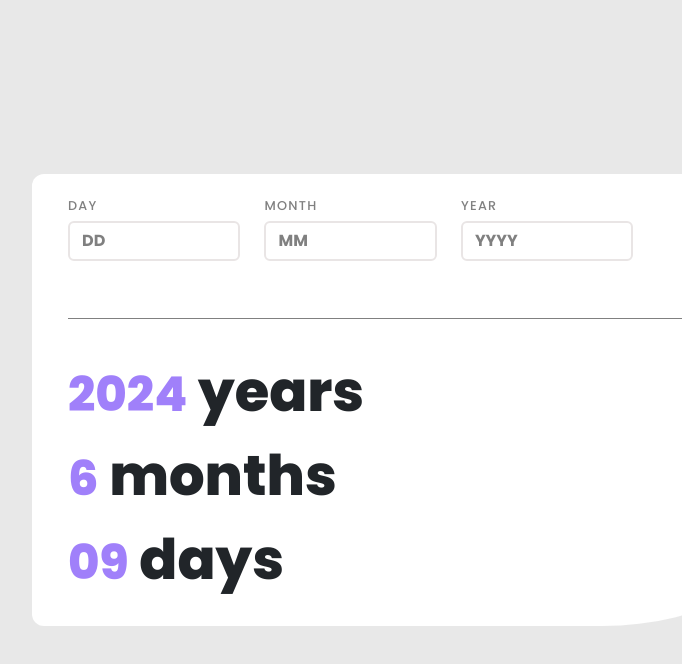
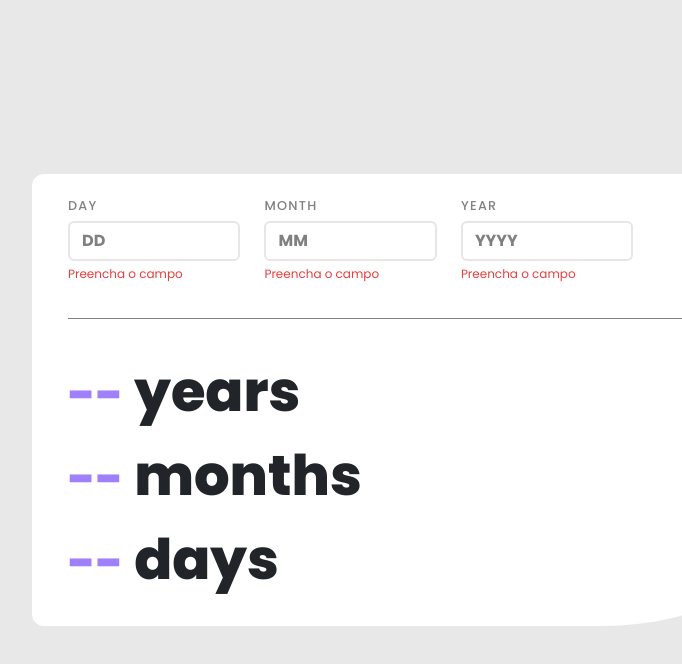
Before and after one commit to Hugodelelis/Age_Calculator, a plain HTML site: page index.html in a window 1280 px wide. Both pictures are taken after a click on the button 949 px from the left and 318 px from the top of the page. Shown: the full height of the page, 228-910 px from the left. Drawn offline with nearby package versions, Linux system fonts and the light colour scheme.

Commit message:
add script verificantions

```diff
--- a/assets/css/style.css
+++ b/assets/css/style.css
@@ -48,9 +48,14 @@ input:-webkit-autofill:active {
     border: 2px solid rgb(160, 128, 250);
 }
 
+.form-control::-webkit-inner-spin-button {
+    display: none;
+}
+
 #my-container #inputs span {
     color: rgb(234, 61, 61);
-    padding: 10px 0 0 2px;
+    padding: 10px 0 0 0;
+    font-size: 0.75em;
 }
 
 #my-container #arrow-container {
--- a/assets/js/script.js
+++ b/assets/js/script.js
@@ -3,7 +3,6 @@ const currentYear = data.getFullYear()
 const currentMonth = data.getMonth() + 1
 const currentDay = data.getDate()
 const yesterday = data.getFullYear()
-console.log(yesterday)
 
 const addZero = (num) => {
     return num < 10 ? `0${num}` : `${num}`
@@ -24,10 +23,68 @@ const results = () => {
     currentMonth > month ? monthResult = (month - currentMonth) * (-1) : monthResult = (month - currentMonth)
     document.querySelector('#result-months').innerHTML = monthResult
 
-    currentDay > day ? dayResult = (day - currentDay) * (-1) : dayResult = (day - currentDay)
+    currentDay > day ? dayResult = (day - currentDay) * (-1) : dayResult = ((day + currentDay) - day)
     document.querySelector('#result-days').innerHTML = addZero(dayResult)
 
-    if (month <= currentMonth && day <= currentDay && year <= currentYear) {
+    if (year == currentYear) document.querySelector('#result-years').innerHTML = addZero(yearResult)
+
+    if (month <= currentMonth && day <= currentDay) {
         document.querySelector('#result-years').innerHTML = addZero(yearResult)
     }
 }
+
+const verify = () => {
+    const day = Number(document.querySelector('#day').value);
+    const month = Number(document.querySelector('#month').value);
+    const year = Number(document.querySelector('#year').value);
+
+    let spanDay = document.querySelector('#spanDay')
+    let spanMonth = document.querySelector('#spanMonth')
+    let spanYear = document.querySelector('#spanYear')
+
+    if (!day) {
+        spanDay.innerHTML = 'Preencha o campo'
+        document.querySelector('#result-days').innerHTML = '--'
+        document.querySelector('#result-months').innerHTML = '--'
+        document.querySelector('#result-years').innerHTML = '--'
+    } else if (1 > day || day > 31) {
+        spanDay.innerHTML = 'Dia inválido'
+        document.querySelector('#result-days').innerHTML = '--'
+        document.querySelector('#result-months').innerHTML = '--'
+        document.querySelector('#result-years').innerHTML = '--'
+        return
+    }
+
+    if (!month) {
+        spanMonth.innerHTML = 'Preencha o campo'
+        document.querySelector('#result-days').innerHTML = '--'
+        document.querySelector('#result-months').innerHTML = '--'
+        document.querySelector('#result-years').innerHTML = '--'
+    } else if (1 > month || month > 12) {
+        spanMonth.innerHTML = 'Més inválido'
+        document.querySelector('#result-days').innerHTML = '--'
+        document.querySelector('#result-months').innerHTML = '--'
+        document.querySelector('#result-years').innerHTML = '--'
+        return
+    }
+
+    if (!year) {
+        spanYear.innerHTML = 'Preencha o campo'
+        document.querySelector('#result-days').innerHTML = '--'
+        document.querySelector('#result-months').innerHTML = '--'
+        document.querySelector('#result-years').innerHTML = '--'
+    } else if (1600 > year || year > currentYear) {
+        spanYear.innerHTML = 'Ano inválido'
+        document.querySelector('#result-days').innerHTML = '--'
+        document.querySelector('#result-months').innerHTML = '--'
+        document.querySelector('#result-years').innerHTML = '--'
+        return
+    }
+
+    if (day && month && year && 1 <= day || day >= 31 && 1 <= month || month >= 12 && 1600 <= year || year >= currentYear) {
+        spanDay.innerHTML = ''
+        spanMonth.innerHTML = ''
+        spanYear.innerHTML = ''
+        results()
+    }
+}
--- a/index.html
+++ b/index.html
@@ -13,24 +13,27 @@
     <div class="container col-11 col-md-8" id="my-container">
         <div class="col-12 col-md-10 p-4 pb-0" id="inputs">
             <div class="row">
-                <div class="col-4 col-md-4">
+                <div class="col-4 col-md-4 input container-day">
                     <h5>Day</h5>
-                    <input type="text" class="form-control" placeholder="DD" id="day">
+                    <input type="number" class="form-control " placeholder="DD" id="day">
+                    <span id="spanDay"></span>
                 </div>
-                <div class="col-4 col-md-4">
+                <div class="col-4 col-md-4 input container-month">
                     <h5>Month</h5>
-                    <input type="text" class="form-control" placeholder="MM" id="month">
+                    <input type="number" class="form-control" placeholder="MM" id="month">
+                    <span id="spanMonth"></span>
                 </div>
-                <div class="col-4 col-md-4" >
+                <div class="col-4 col-md-4 input container-year">
                     <h5>Year</h5>
-                    <input type="text" class="form-control" placeholder="YYYY" id="year">
+                    <input type="number" class="form-control" placeholder="YYYY" id="year">
+                    <span id="spanYear"></span>
                 </div>
             </div>
         </div>
 
         <div class="col-12 col-md-12 px-4" id="arrow-container">
             <div class="line"></div>
-            <button type="button" onclick="results()"><img src="assets/imgs/icon-arrow.svg" alt="icon arrow" id="arrow"></button>
+            <button type="button" onclick="verify()"><img src="assets/imgs/icon-arrow.svg" alt="icon arrow" id="arrow"></button>
         </div>
 
         <div class="col-12 p-4 pt-0 " id="results">
```
